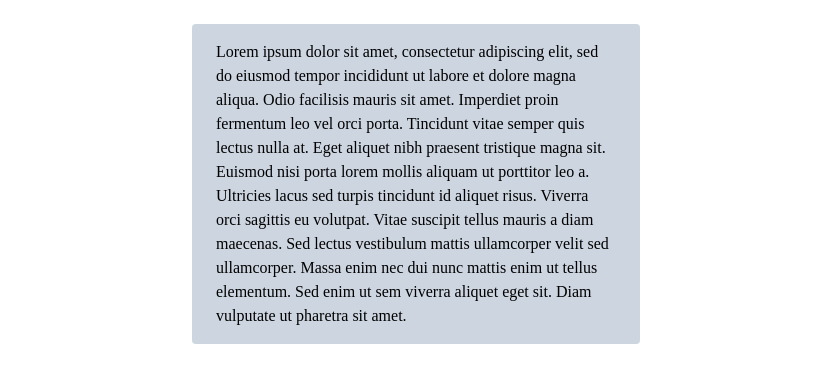
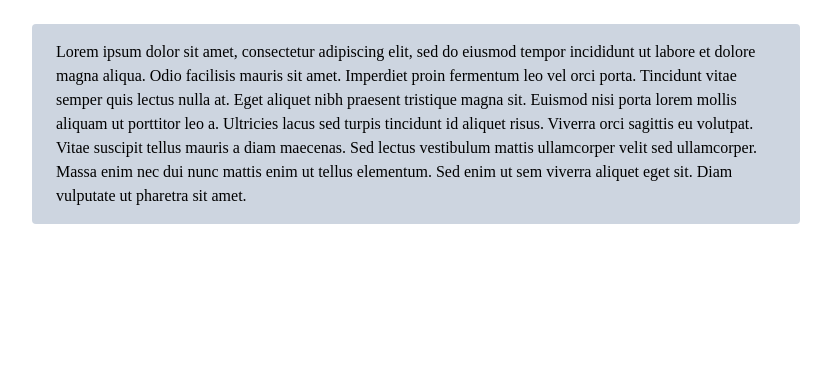
Before and after one commit to tessceciliaj/HelpRat, a Next.js app: page / in a window 1280 px wide. Shown: the top 382 px of the page, without its empty margins (224-1055 px from the left). Built offline with nearby package versions, Linux system fonts and the light colour scheme.

Commit message:
Updated max-width.

```diff
--- a/app/page.js
+++ b/app/page.js
@@ -1,7 +1,7 @@
 export default function Home() {
   return (
     <div className="m-6 flex items-center justify-center">
-      <div className="max-w-md rounded bg-neutral-400 px-6 py-4">
+      <div className="max-w-3xl rounded bg-neutral-400 px-6 py-4">
         Lorem ipsum dolor sit amet, consectetur adipiscing elit, sed do eiusmod
         tempor incididunt ut labore et dolore magna aliqua. Odio facilisis
         mauris sit amet. Imperdiet proin fermentum leo vel orci porta. Tincidunt
```
